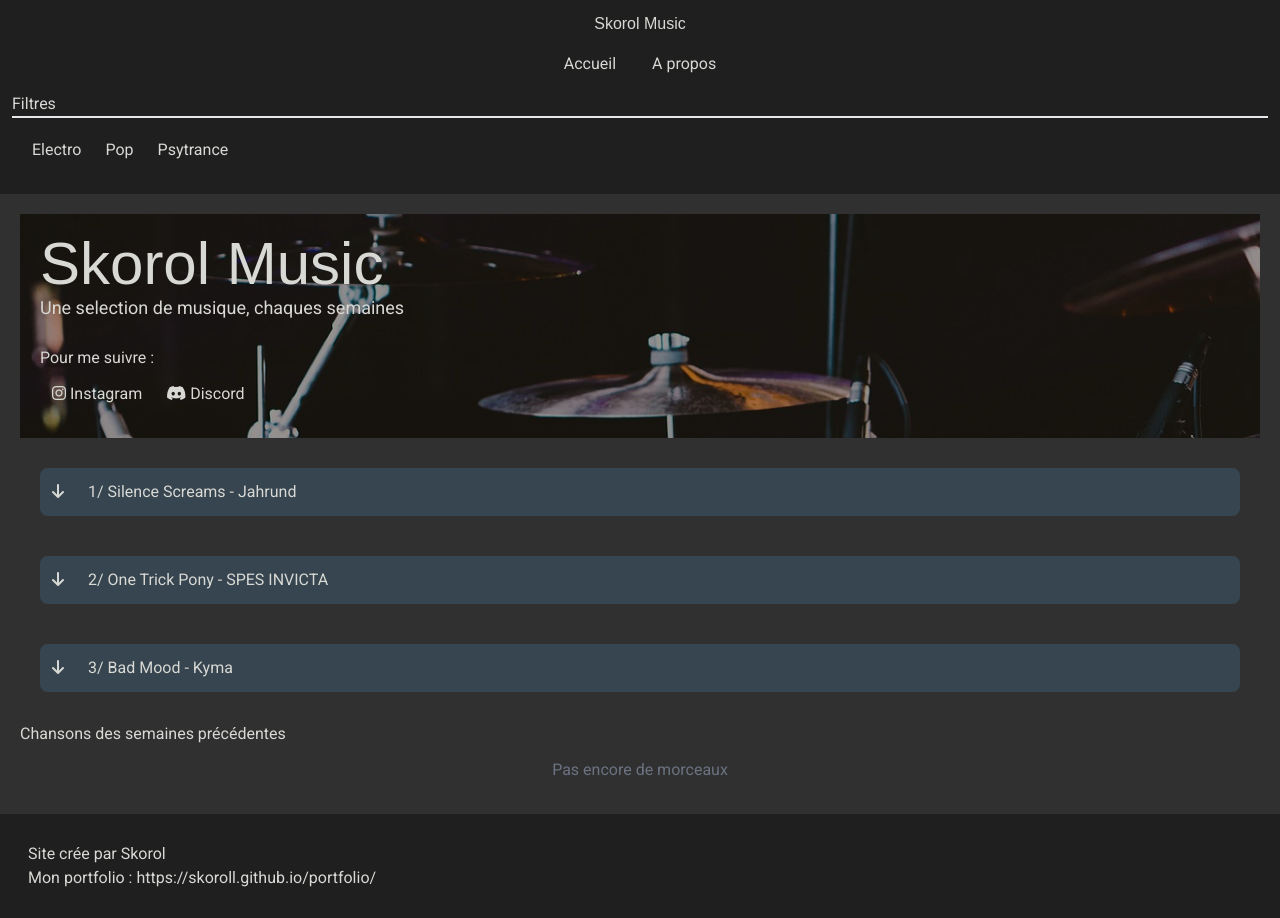
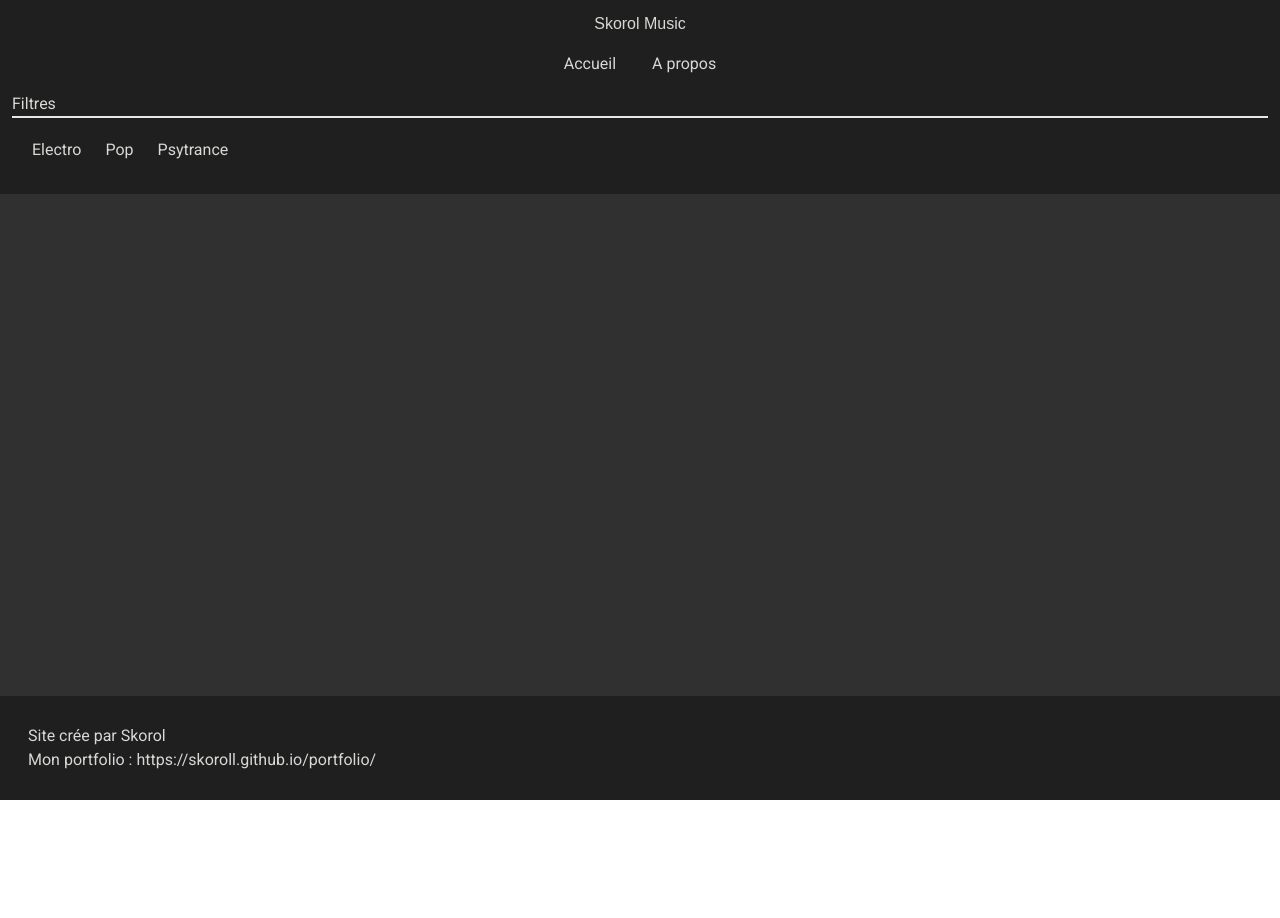
Before and after one commit to Skoroll/skorol-music, a React (Create React App) app: page / in a window 1280 px wide. After the commit the page ends 800 px from the top, so only its background shows below. Built offline with nearby package versions, Linux system fonts and the light colour scheme.

Commit message:
Correction de l'url "/skorol-music"

```diff
--- a/src/App.js
+++ b/src/App.js
@@ -13,7 +13,7 @@
                 <Header />
                 <main className="p-5 flex-1">
                     <Routes>
-                        <Route path="/" element={<Home />} />
+                        <Route path="/skorol-music" element={<Home />} />
                         <Route path="/all" element={<FilteredMusic />} />
                         <Route path="/:genre" element={<FilteredMusic />} /> {/* Route dynamique */}
                         <Route path="/a-propos" element={<About />}/>
--- a/src/components/Nav.tsx
+++ b/src/components/Nav.tsx
@@ -6,7 +6,7 @@
   const navigate = useNavigate();
 
   const handleHomeBtn = () => {
-    navigate("/");
+    navigate("/skorol-music");
   };
 
   const handleAboutBtn = () => {
```
